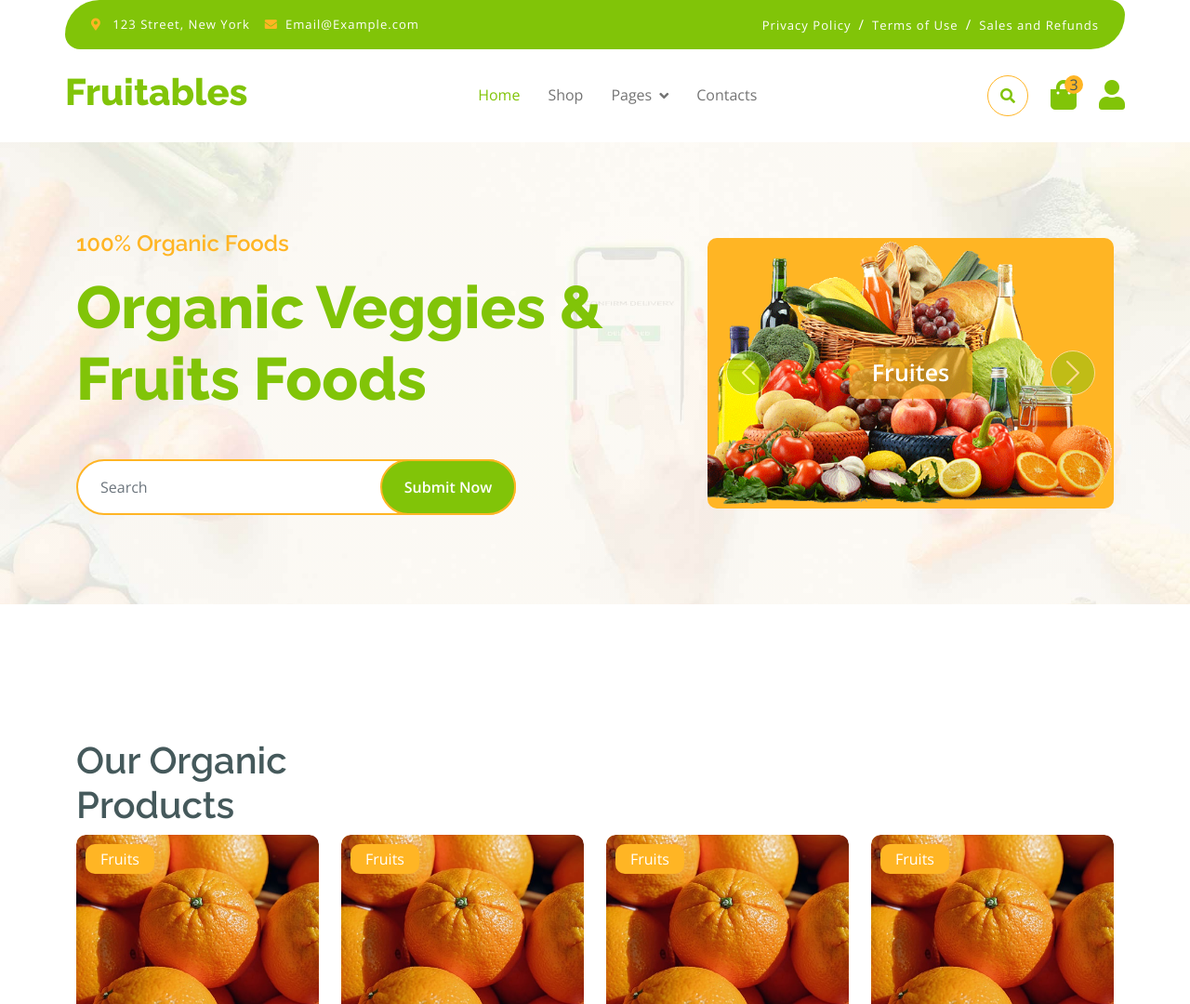
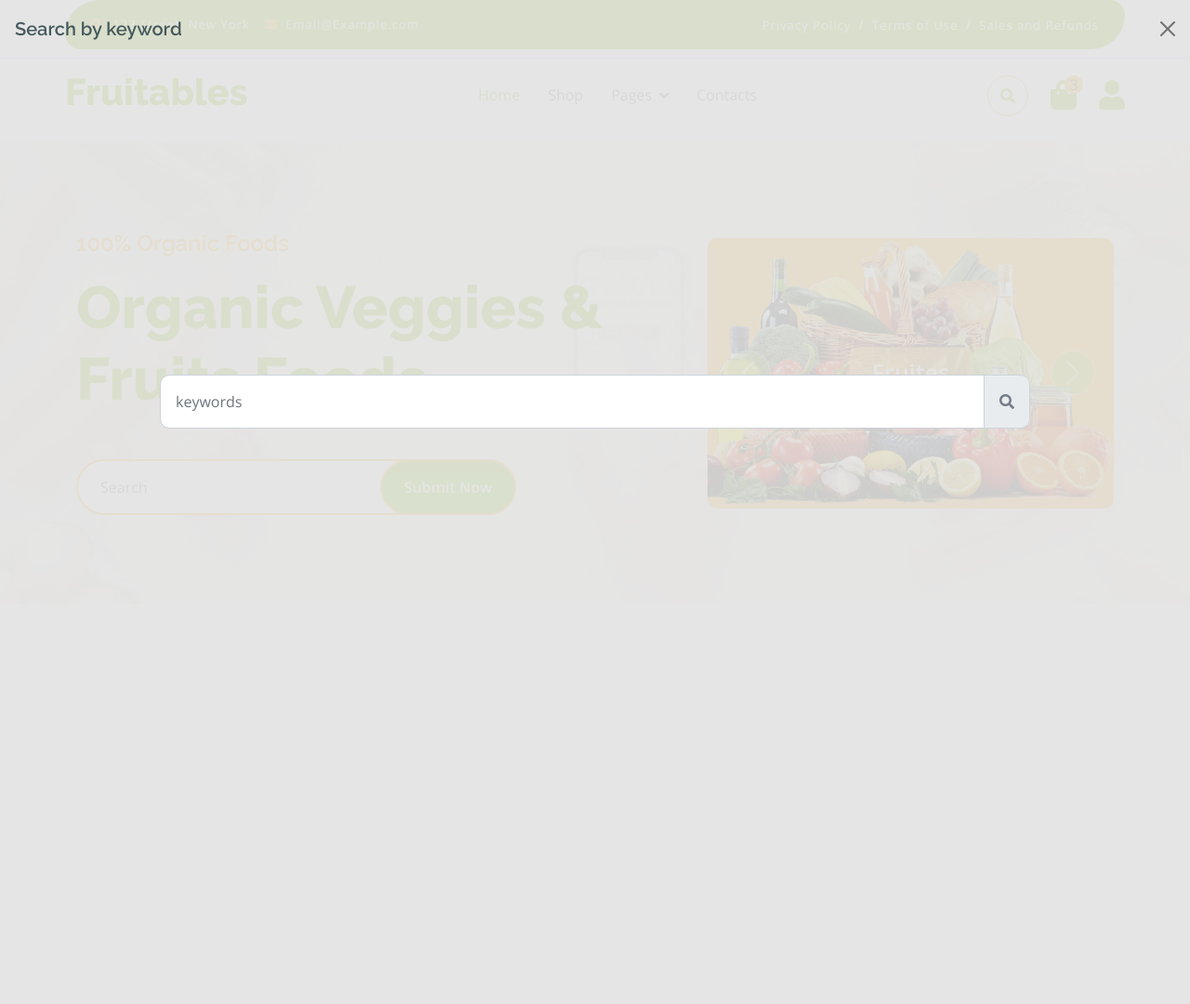
Before and after one commit to NikaKhiz/django-store, a Django app: page / in a window 1280 px wide, after a click that opens the changed part. Shown: the top 1080 px of the page at 93% size. After the commit the page ends 554 px from the top, so only its background shows below. Run offline with Django 5.2, Linux system fonts and the light colour scheme; some libraries are stand-ins or nearby versions.

Commit message:
add search modal on main page

```diff
--- a/templates/index.html
+++ b/templates/index.html
@@ -1,6 +1,34 @@
 {% extends "base.html" %}
 {% load static %}
 {% block content %}
+    <!-- Modal Search Start -->
+    <div class="modal fade"
+         id="searchModal"
+         tabindex="-1"
+         aria-labelledby="exampleModalLabel"
+         aria-hidden="true">
+        <div class="modal-dialog modal-fullscreen">
+            <div class="modal-content rounded-0">
+                <div class="modal-header">
+                    <h5 class="modal-title" id="exampleModalLabel">Search by keyword</h5>
+                    <button type="button"
+                            class="btn-close"
+                            data-bs-dismiss="modal"
+                            aria-label="Close"></button>
+                </div>
+                <div class="modal-body d-flex align-items-center">
+                    <div class="input-group w-75 mx-auto d-flex">
+                        <input type="search"
+                               class="form-control p-3"
+                               placeholder="keywords"
+                               aria-describedby="search-icon-1">
+                        <span id="search-icon-1" class="input-group-text p-3"><i class="fa fa-search"></i></span>
+                    </div>
+                </div>
+            </div>
+        </div>
+    </div>
+    <!-- Modal Search End -->
     <!-- Hero Start -->
     <div class="container-fluid py-5 mb-5 hero-header">
         <div class="container py-5">
```
